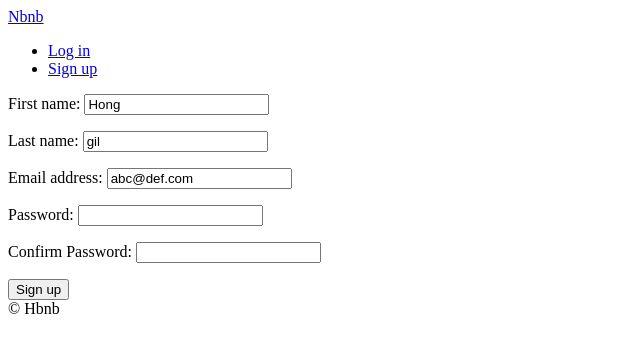
After one commit to vapvin/Airbnb-Cloning, a Django app: page /users/sigup in a window 1280 px wide. The commit adds this page. Shown: the top 353 px of the page, without its empty margins (0-640 px from the left). Run offline with Django 3.2, Linux system fonts and the light colour scheme.

Commit message:
Complete Verification

```diff
--- a/config/urls.py
+++ b/config/urls.py
@@ -6,9 +6,11 @@ from django.conf.urls.static import static
 urlpatterns = [
     path("", include("core.urls", namespace="core")),
     path("rooms/", include("rooms.urls", namespace="rooms")),
+    path("users/", include("users.urls", namespace="users")),
     path("admin/", admin.site.urls),
 ]
 
 
 if settings.DEBUG:
-    urlpatterns += static(settings.MEDIA_URL, document_root=settings.MEDIA_ROOT)
+    urlpatterns += static(settings.MEDIA_URL,
+                          document_root=settings.MEDIA_ROOT)
--- a/manage.py
+++ b/manage.py
@@ -2,6 +2,8 @@
 """Django's command-line utility for administrative tasks."""
 import os
 import sys
+
+import dotenv
 
 
 def main():
@@ -18,4 +20,5 @@ def main():
 
 
 if __name__ == "__main__":
+    dotenv.read_dotenv()
     main()
--- a/rooms/views.py
+++ b/rooms/views.py
@@ -86,7 +86,8 @@ class SearchView(View):
                 for facility in facilities:
                     filter_args["facilities"] = facility
 
-                qs = models.Room.objects.filter(**filter_args).order_by("-created")
+                qs = models.Room.objects.filter(
+                    **filter_args).order_by("-created")
 
                 paginator = Paginator(qs, 10, orphans=5)
 
@@ -95,7 +96,8 @@ class SearchView(View):
                 rooms = paginator.get_page(page)
 
                 return render(
-                    request, "rooms/search.html", {"form": form, "rooms": rooms}
+                    request, "rooms/search.html", {
+                        "form": form, "rooms": rooms}
                 )
 
         else:
--- /dev/null
+++ b/templates/emails/verify_email.html
@@ -0,0 +1,2 @@
+<h4>Verify Email</h4>
+<span>Hello, to verify your email click  <a href="http://127.0.0.1:8000/users/verify/{{secret}}">here</a></span>
--- a/templates/partials/nav.html
+++ b/templates/partials/nav.html
@@ -1,5 +1,12 @@
+<a href="{% url "core:home" %}">Nbnb</a>
+<ul>
 
-<a href="{% url "core:home" %}">Hbnb</a>
-<ul>
-    <li><a href="#">Login</a></li>
+    {% if user.is_authenticated %}
+        <li><a href="{% url "users:logout" %}">Log out</a></li>
+    {% else %}
+        <li><a href="{% url "users:login" %}">Log in</a></li>
+        <li><a href="{% url "users:signup" %}">Sign up</a></li>
+    {% endif %}
+
+
 </ul>
--- /dev/null
+++ b/templates/users/signup.html
@@ -0,0 +1,16 @@
+{% extends "base.html" %}
+
+{% block page_title %}
+    Sign Up
+{% endblock page_title %}
+
+{% block search-bar %}
+{% endblock search-bar %}
+
+{% block content %}
+    <form method="POST" action="{% url "users:signup" %}">
+        {% csrf_token %}
+        {{form.as_p}}
+        <button>Sign up</button>
+    </form>
+{% endblock content %}
--- a/users/admin.py
+++ b/users/admin.py
@@ -38,4 +38,6 @@ class CustomUserAdmin(UserAdmin):
         "superhost",
         "is_staff",
         "is_superuser",
+        "email_verified",
+        "email_secret",
     )
--- /dev/null
+++ b/users/forms.py
@@ -0,0 +1,48 @@
+from django import forms
+from . import models
+
+
+class LoginForm(forms.Form):
+
+    email = forms.EmailField()
+    password = forms.CharField(widget=forms.PasswordInput)
+
+    def clean(self):
+        email = self.cleaned_data.get("email")
+        password = self.cleaned_data.get("password")
+        try:
+            user = models.User.objects.get(email=email)
+            if user.check_password(password):
+                return self.cleaned_data
+            else:
+                self.add_error(
+                    "password", forms.ValidationError("Password is wrong"))
+        except models.User.DoesNotExist:
+            self.add_error("email", forms.ValidationError(
+                "User does not exist"))
+
+
+class SignUpForm(forms.ModelForm):
+    class Meta:
+        model = models.User
+        fields = ("first_name", "last_name", "email")
+
+    password = forms.CharField(widget=forms.PasswordInput)
+    password1 = forms.CharField(
+        widget=forms.PasswordInput, label="Confirm Password")
+
+    def clean_password1(self):
+        password = self.cleaned_data.get("password")
+        password1 = self.cleaned_data.get("password1")
+        if password != password1:
+            raise forms.ValidationError("Password confirmation does not match")
+        else:
+            return password
+
+    def save(self, *args, **kwargs):
+        user = super().save(commit=False)
+        email = self.cleaned_data.get("email")
+        password = self.cleaned_data.get("password")
+        user.username = email
+        user.set_password(password)
+        user.save()
--- a/users/models.py
+++ b/users/models.py
@@ -1,5 +1,10 @@
+import uuid
+from django.conf import settings
 from django.contrib.auth.models import AbstractUser
 from django.db import models
+from django.core.mail import send_mail
+from django.utils.html import strip_tags
+from django.template.loader import render_to_string
 
 
 class User(AbstractUser):
@@ -19,7 +24,8 @@ class User(AbstractUser):
     LANGUAGE_ENGLISH = "en"
     LANGUAGE_KOREAN = "kr"
 
-    LANGUAGE_CHOICES = ((LANGUAGE_ENGLISH, "English"), (LANGUAGE_KOREAN, "Korean"))
+    LANGUAGE_CHOICES = ((LANGUAGE_ENGLISH, "English"),
+                        (LANGUAGE_KOREAN, "Korean"))
 
     CURRENCY_USD = "usd"
     CURRENCY_KRW = "krw"
@@ -27,9 +33,33 @@ class User(AbstractUser):
     CURRENCY_CHOICES = ((CURRENCY_USD, "USD"), (CURRENCY_KRW, "KRW"))
 
     avatar = models.ImageField(upload_to="avatars", blank=True)
-    gender = models.CharField(choices=GENDER_CHOICES, max_length=10, blank=True)
+    gender = models.CharField(choices=GENDER_CHOICES,
+                              max_length=10, blank=True)
     bio = models.TextField(blank=True)
     birthdate = models.DateField(blank=True, null=True)
-    language = models.CharField(choices=LANGUAGE_CHOICES, max_length=2, blank=True)
-    currency = models.CharField(choices=CURRENCY_CHOICES, max_length=3, blank=True)
+    language = models.CharField(
+        choices=LANGUAGE_CHOICES, max_length=2, blank=True, default=LANGUAGE_KOREAN
+    )
+    currency = models.CharField(
+        choices=CURRENCY_CHOICES, max_length=3, blank=True, default=CURRENCY_KRW
+    )
     superhost = models.BooleanField(default=False)
+    email_verified = models.BooleanField(default=False)
+    email_secret = models.CharField(max_length=20, default="", blank=True)
+
+    def verify_email(self):
+        if self.email_verified is False:
+            secret = uuid.uuid4().hex[:20]
+            self.email_secret = secret
+            html_message = render_to_string(
+                "emails/verify_email.html", {'secret': secret})
+            send_mail(
+                "Verify Hbnb Account",
+                strip_tags(html_message),
+                settings.EMAIL_FROM,
+                [self.email],
+                fail_silently=False,
+                html_message=html_message,
+            )
+            self.save()
+        return
--- a/users/urls.py
+++ b/users/urls.py
@@ -0,0 +1,12 @@
+from django.urls import path
+from . import views
+
+app_name = "users"
+
+urlpatterns = [
+    path("login", views.LoginView.as_view(), name="login"),
+    path("logout", views.log_out, name="logout"),
+    path("sigup", views.SignUpView.as_view(), name="signup"),
+    path("verify/<str:key>", views.complete_verification,
+         name="complete-verification")
+]
--- a/users/views.py
+++ b/users/views.py
@@ -1,3 +1,56 @@
-from django.shortcuts import render
+from django.views.generic import FormView
+from django.urls import reverse_lazy
+from django.shortcuts import redirect, reverse
+from django.contrib.auth import authenticate, login, logout
+from . import forms, models
 
-# Create your views here.
+
+class LoginView(FormView):
+
+    template_name = "users/login.html"
+    form_class = forms.LoginForm
+    success_url = reverse_lazy("core:home")
+
+    def form_valid(self, form):
+        email = form.cleaned_data.get("email")
+        password = form.cleaned_data.get("password")
+        user = authenticate(self.request, username=email, password=password)
+        if user is not None:
+            login(self.request, user)
+        return super().form_valid(form)
+
+
+def log_out(request):
+    logout(request)
+    return redirect(reverse("core:home"))
+
+
+class SignUpView(FormView):
+
+    template_name = "users/signup.html"
+    form_class = forms.SignUpForm
+    success_url = reverse_lazy("core:home")
+    initial = {"first_name": "Hong",
+               "last_name": "gil", "email": "abc@def.com"}
+
+    def form_valid(self, form):
+        form.save()
+        email = form.cleaned_data.get("email")
+        password = form.cleaned_data.get("password")
+        user = authenticate(self.request, username=email, password=password)
+        if user is not None:
+            login(self.request, user)
+        user.verify_email()
+        return super().form_valid(form)
+
+
+def complete_verification(request, key):
+    try:
+        user = models.User.objects.get(email_secret=key)
+        user.email_verified = True
+        user.save()
+        # To do: add succes message
+    except models.User.DoesNotExist:
+        # To do: add error message
+        pass
+    return redirect(reverse("core:home"))
```
Also changed, not shown: config/settings.py (+8 -0 lines), templates/users/login.html (added, +16 -0 lines), users/migrations/0004_auto_20191031_2337.py (added), 4 other files.
